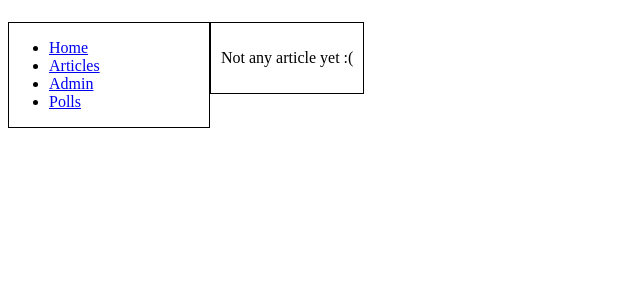
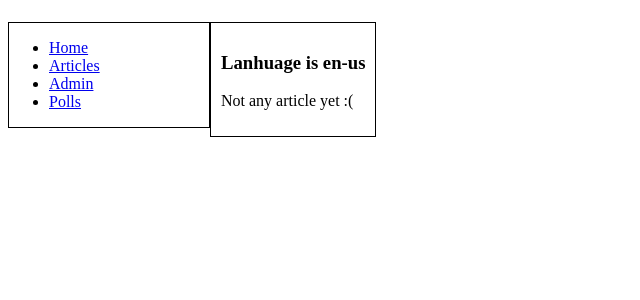
Before and after one commit to exploreshaifali/Poll-App, a Django app: page /articles/all/ in a window 1280 px wide. Shown: the part 58-358 px from the top of the page, without its empty margins (0-640 px from the left). Run offline with Django 3.2, Linux system fonts and the light colour scheme; data that the repository does not hold is empty.

Commit message:
Modified template of list of articles to show current language

```diff
--- a/articles/templates/articles/all.html
+++ b/articles/templates/articles/all.html
@@ -8,6 +8,7 @@
 {% endblock %}
 
 {% block content %}
+  <h3> Lanhuage is {{ language }} </h3>
   {% if articles_list.count > 0 %}
       <section>
           <p>All articles are follows:</p>
```
Also changed, not shown: 1 other file.
